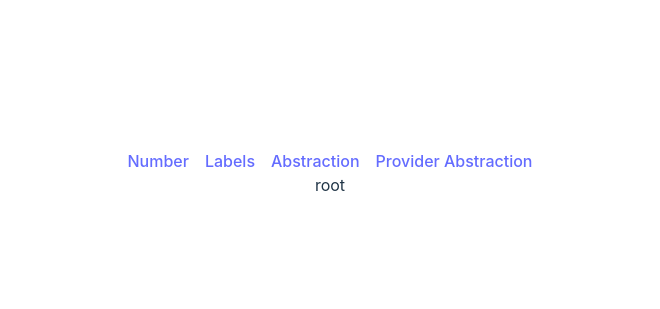
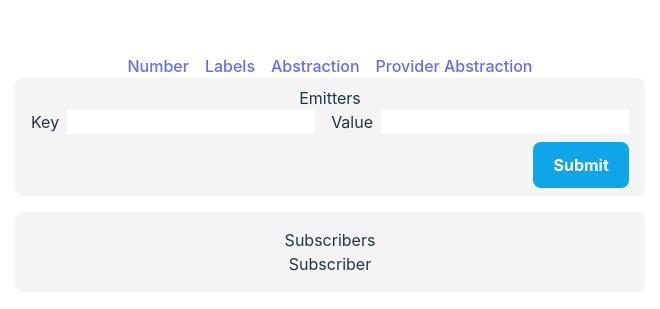
Before and after one commit to luismartinezs/rxjs-react, a React (Vite) app: page /provider in a window 1280 px wide. Shown: the part 227-536 px from the top of the page, without its empty margins (310-970 px from the left). Built offline with nearby package versions, Linux system fonts and the light colour scheme.

Commit message:
feat: set store and emitter

```diff
--- a/src/examples/a11y-labels/Form.tsx
+++ b/src/examples/a11y-labels/Form.tsx
@@ -1,5 +1,4 @@
 import React, { useState } from "react";
-import { useA11y } from "./store";
 import { Input } from "./Input";
 import { Label } from "./Label";
 
--- a/src/examples/a11y-labels/store.tsx
+++ b/src/examples/a11y-labels/store.tsx
@@ -5,7 +5,6 @@ import {
   useContext,
   useEffect,
   useMemo,
-  useRef,
   useState,
 } from "react";
 import {
@@ -74,7 +73,7 @@ const useRegisteredIdLookup = () => {
     );
     return {
       registerKeyForId: (reg: { key: string; id: string }) => {
-        // add one key-id to the registry
+        // add key and id to the registry
         idRegistration$.next(reg);
         // callback to remove the id from the registry
         return () => idRegistration$.next({ key: reg.key, id: undefined });
--- /dev/null
+++ b/src/examples/provider-abstraction/Emitter.tsx
@@ -0,0 +1,45 @@
+import React from "react";
+
+export default function Emitter() {
+  const [key, setKey] = React.useState("");
+  const [value, setValue] = React.useState("");
+
+  const handleSubmit = (e: React.FormEvent<HTMLFormElement>) => {
+    e.preventDefault();
+    if (!key || !value) {
+      console.log("Key and value are required");
+      return;
+    }
+    console.log("submit", key, value);
+  };
+
+  return (
+    <div>
+      <form className="flex flex-col" onSubmit={handleSubmit}>
+        <div className="flex space-x-4">
+          <div className="flex space-x-2">
+            <label htmlFor="key">Key</label>
+            <input
+              type="text"
+              id="key"
+              value={key}
+              onChange={(e) => setKey(e.target.value)}
+            />
+          </div>
+          <div className="flex space-x-2">
+            <label htmlFor="label">Value</label>
+            <input
+              type="text"
+              id="label"
+              value={value}
+              onChange={(e) => setValue(e.target.value)}
+            />
+          </div>
+        </div>
+        <button className="bg-sky-500 text-white font-bold mt-2 ml-auto hover:bg-sky-600">
+          Submit
+        </button>
+      </form>
+    </div>
+  );
+}
--- /dev/null
+++ b/src/examples/provider-abstraction/Subscriber.tsx
@@ -0,0 +1,5 @@
+import React from "react";
+
+export default function Subscriber() {
+  return <div>Subscriber</div>;
+}
--- a/src/examples/provider-abstraction/root.tsx
+++ b/src/examples/provider-abstraction/root.tsx
@@ -1,5 +1,21 @@
 import React from "react";
+import { Provider } from "./store";
+import Emitter from "./Emitter";
+import Subscriber from "./Subscriber";
 
 export default function root() {
-  return <div>root</div>;
+  return (
+    <Provider>
+      <div className="flex flex-col space-y-4">
+        <div className="bg-zinc-100 rounded-lg px-4 py-2">
+          <h2>Emitters</h2>
+          <Emitter />
+        </div>
+        <div className="bg-zinc-100 rounded-lg p-4">
+          <h2>Subscribers</h2>
+          <Subscriber />
+        </div>
+      </div>
+    </Provider>
+  );
 }
--- /dev/null
+++ b/src/examples/provider-abstraction/store.tsx
@@ -0,0 +1,99 @@
+import {
+  createContext,
+  FC,
+  ReactNode,
+  useContext,
+  useMemo,
+  useState,
+} from "react";
+import {
+  BehaviorSubject,
+  distinctUntilChanged,
+  map,
+  scan,
+  share,
+  Subject,
+} from "rxjs";
+
+interface IContext {
+  // define types for hooks provided by context
+}
+
+interface IState {
+  [index: string]: any;
+}
+
+// helper function
+const developerWarning = (): never => {
+  throw new Error("Don't use a11y outside of a11y provider");
+};
+
+const Context = createContext<IContext>({
+  // provide hooks that components will execute to get state and methods
+});
+
+// this is basically a store with initial state, mutations and getters
+const useObservable = () => {
+  /**
+   * include here observable logic:
+   * - Create observable, possibly a Subject or a BehaviorSubject (its shape will depend on things such as the number of subscribers, the number of events, etc.)
+   * - Define methods to interact with observable
+   *  - Push data / register events ("setters")
+   *  - Subscribe / unsubscribe ("getters")
+   * - Return the methods
+   */
+  // Only initialize state on mount
+  return useMemo(() => {
+    // Create new observable, to define state. We're going to allow an object with any shape to make it generic
+    // imagine the subject as something that captures new events, like a bucket where we put events
+    const subject$ = new Subject<IState>();
+    // create new source, it will pipe the events from the observable
+    // imagine the source as a literal source that produces new state that subscribers listen to
+    const source$ = subject$.pipe(
+      // do whatever you need to do with the events, this is the equivalent of reducer or mutation logic
+      // we're going to merge the payload with the current state
+      scan((acc, curr) => {
+        return { ...acc, ...curr };
+      }),
+      // we use "share" to multicast the source, so that we don't have to recompute the state for each subscriber (i.e. we plan to have multiple subscribers)
+      share({
+        // we use a BehaviorSubject because we need to have the last state available to new subscribers
+        connector: () => new BehaviorSubject({}), // "{}" is essentially the initial state
+        // we don't want to reset state
+        resetOnError: false,
+        resetOnComplete: false,
+        resetOnRefCountZero: false,
+      })
+    );
+    return {
+      // method to push data to the observable
+      update: (data: IState) => {
+        // we push data to the SUBJECT
+        subject$.next(data);
+        // we could return a callback if we wanted to, for example, remove data on unmount
+      },
+      // method to subscribe to state changes
+      subscribe: (callback: (state: IState) => void) => {
+        // we subscribe to the SOURCE, and run the callback for each event
+        const sub = source$
+          // we pipe the source. this is the equivalent to a getter
+          .pipe(
+            // we're going to simply return the state untouched
+            map((state) => state),
+            // only emit if state changed
+            distinctUntilChanged()
+          )
+          .subscribe(callback);
+        return () => sub.unsubscribe();
+      },
+    };
+  }, []);
+};
+
+export const useStore = () => useContext(Context);
+
+export const Provider: FC<{ children: ReactNode }> = ({ children }) => {
+  const context = {};
+
+  return <Context.Provider value={context}>{children}</Context.Provider>;
+};
```
Also changed, not shown: src/examples/provider-abstraction/README.md.
